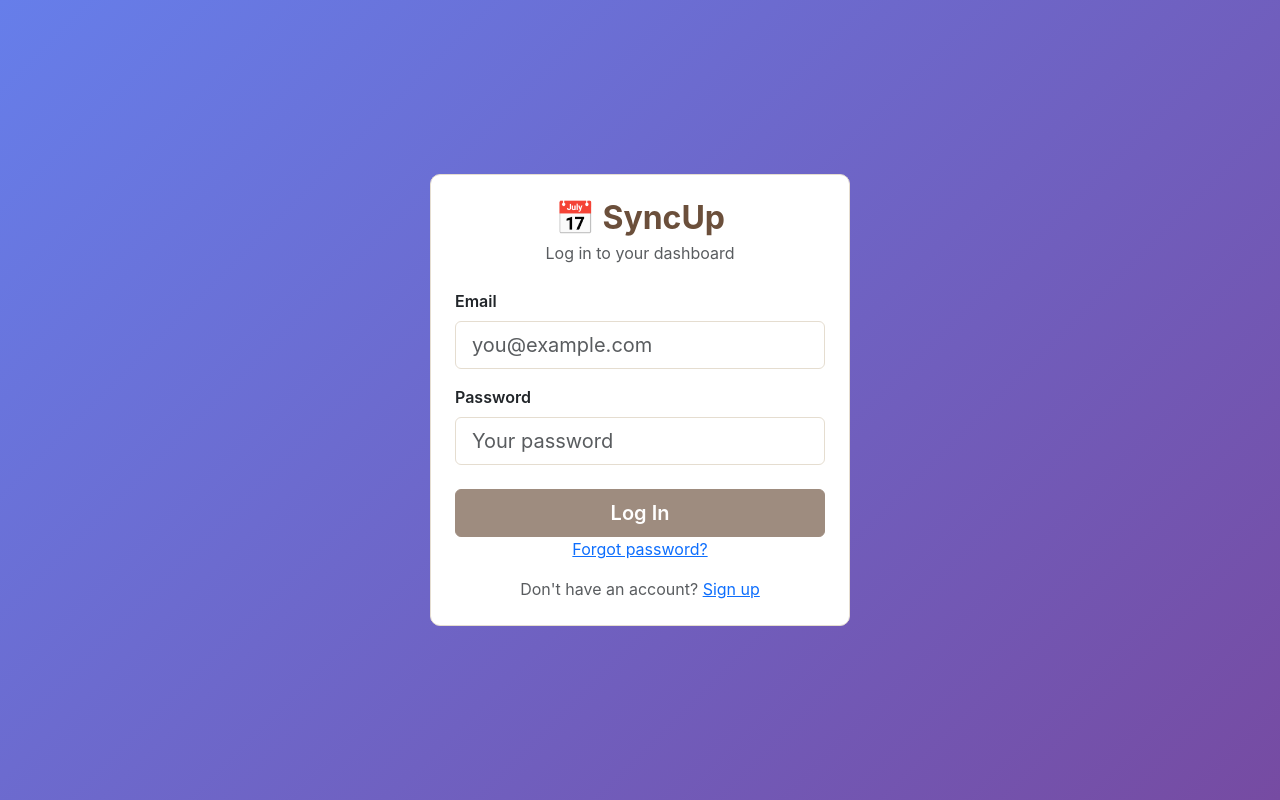
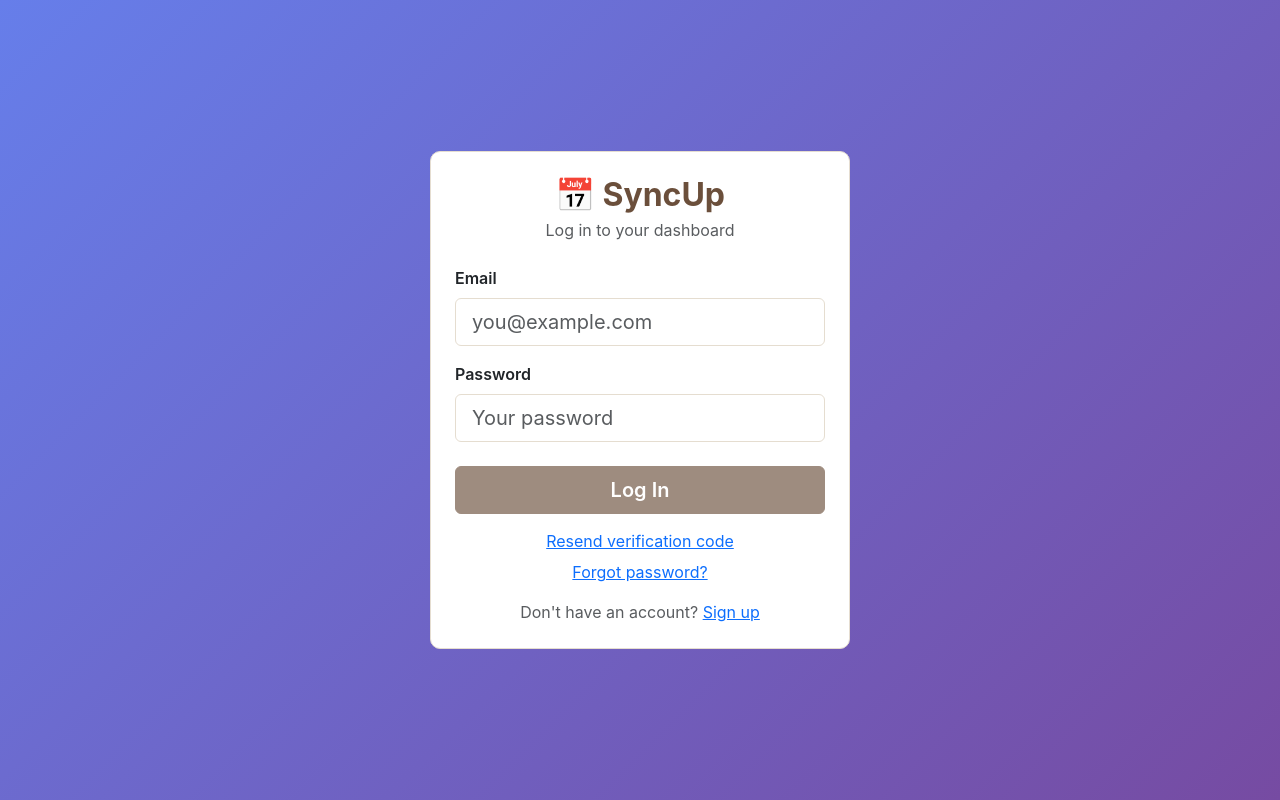
Before and after one commit to guptavaidehi06-creator/SyncUp, an Angular app: page /login in a window 1280 px wide. Built offline with nearby package versions, Linux system fonts and the light colour scheme.

Commit message:
Add resend verification flow

```diff
--- a/src/app/login/login.html
+++ b/src/app/login/login.html
@@ -9,6 +9,7 @@
       </div>
 
       <div *ngIf="errorMessage" class="alert alert-danger">{{ errorMessage }}</div>
+      <div *ngIf="verificationMessage" class="alert alert-success">{{ verificationMessage }}</div>
 
       <form #loginForm="ngForm" (ngSubmit)="login()">
 
@@ -29,6 +30,10 @@
         </button>
       </form>
 
+      <button type="button" class="btn btn-link w-100 mt-2" (click)="resendVerification()">
+        Resend verification code
+      </button>
+
       <p class="text-center text-muted mb-2">
   <a routerLink="/forgot-password">Forgot password?</a>
 </p>
--- a/src/app/login/login.ts
+++ b/src/app/login/login.ts
@@ -19,17 +19,31 @@ export class Login {
   };
 
   errorMessage: string = '';
+  verificationMessage: string = '';
 
   constructor(private authService: AuthService, private router: Router) { }
 
   login(): void {
     this.errorMessage = '';
+    this.verificationMessage = '';
     this.authService.login(this.credentials).subscribe({
       next: () => {
         this.router.navigate(['/']);
       },
       error: (err) => {
-        this.errorMessage = 'Invalid email or password.';
+        this.errorMessage = err.error || 'Invalid email or password.';
+      }
+    });
+  }
+
+  resendVerification(): void {
+    this.errorMessage = '';
+    this.authService.resendVerification({ email: this.credentials.email }).subscribe({
+      next: (response) => {
+        this.verificationMessage = `Your verification code is ${response.verificationCode}`;
+      },
+      error: (err) => {
+        this.errorMessage = err.error || 'Unable to generate a verification code.';
       }
     });
   }
--- a/src/app/services/auth.ts
+++ b/src/app/services/auth.ts
@@ -60,4 +60,8 @@ export class AuthService {
 resetPassword(data: any): Observable<any> {
   return this.http.post(this.apiUrl + '/reset-password', data);
 }
+
+resendVerification(data: any): Observable<any> {
+  return this.http.post(this.apiUrl + '/resend-verification', data);
 }
+}
```
